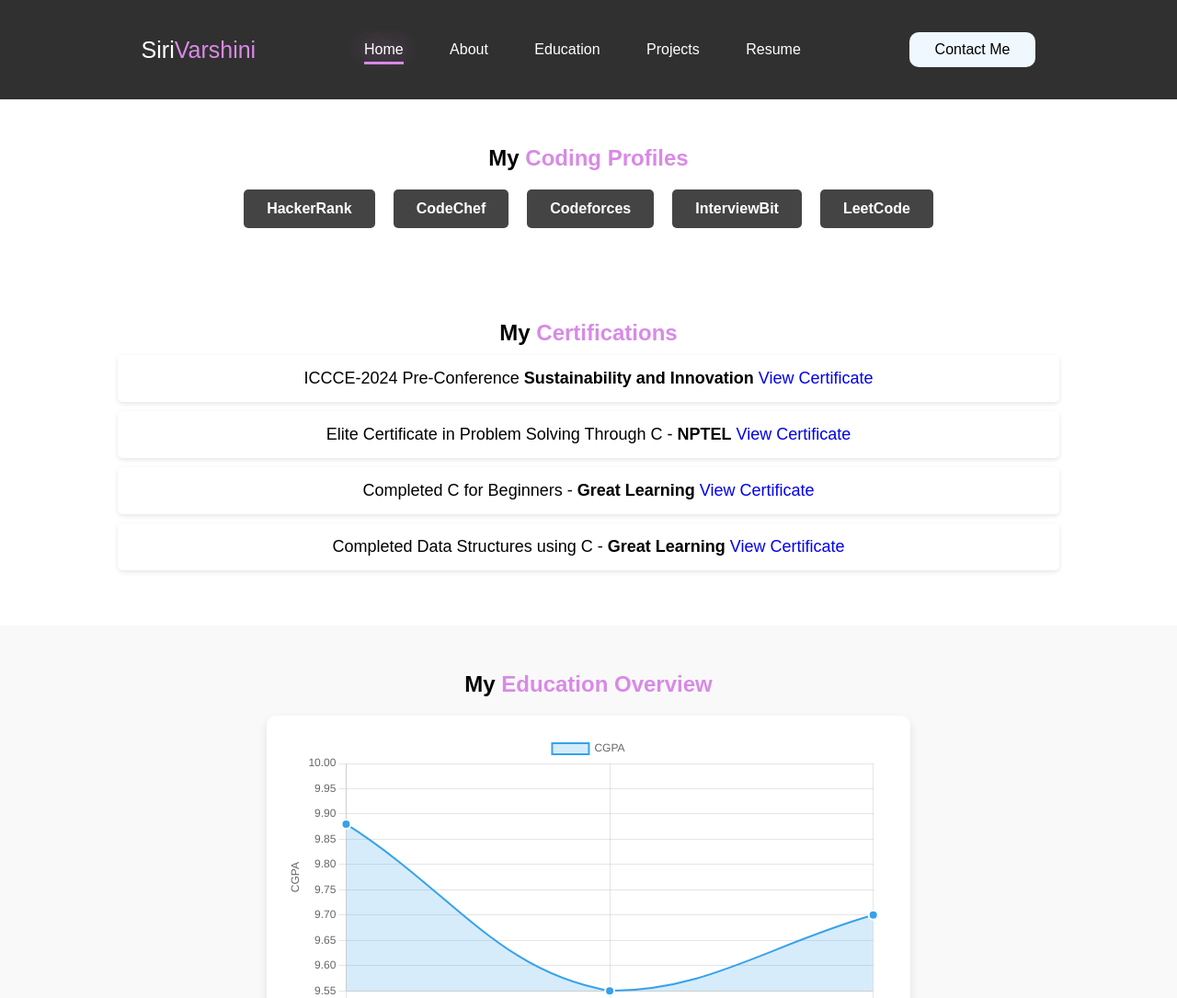
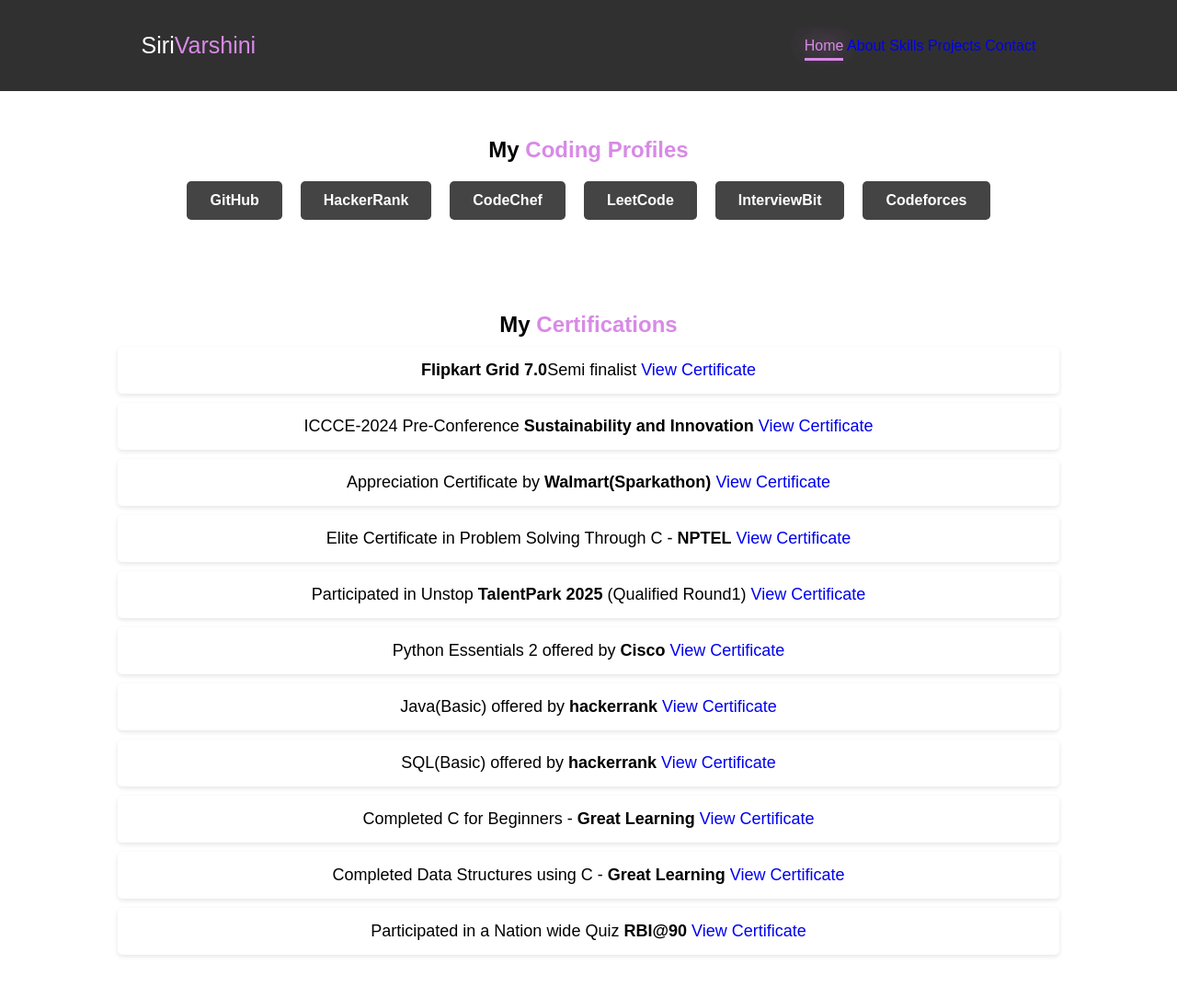
Before and after one commit to Siri-varshini-43/personal_portfolio, a plain HTML site: page education.html in a window 1280 px wide. Shown: the top 1085 px of the page at 92% size. Drawn offline with nearby package versions, Linux system fonts and the light colour scheme.

Commit message:
education.html

```diff
--- a/education.html
+++ b/education.html
@@ -10,26 +10,26 @@
 
 </head>
 <body>
-    <header class="header">
-        <a href="#" class="logo">Siri<span>Varshini</span></a>
-        <nav class="navbar">
+    <header>
+        <a href="#home" class="logo">Siri<span style="color: #d88ae6;">Varshini</span></a>
+        <nav>
             <a href="#home" class="active">Home</a>
             <a href="#about">About</a>
-            <a href="education.html">Education</a>
+            <a href="#skills">Skills</a>
             <a href="#projects">Projects</a>
-            <a href="assets/Siri_Varshini_Resume (1).pdf" download="Siri_Varshini_Resume (1).pdf">Resume</a>
+            <a href="#contact">Contact</a>
         </nav>
-        <a href="#contact" class="contact">Contact Me</a>
     </header>
 
     <section id="coding-profiles" class="profiles">
         <h1>My <span>Coding Profiles</span></h1>
         <div class="profile-links">
+            <a href="https://github.com/Siri-varshini-43" target="_blank" class="profile">GitHub</a>
             <a href="https://www.hackerrank.com/sirivarshini43" target="_blank" class="profile">HackerRank</a>
             <a href="https://www.codechef.com/users/siri_varshini" target="_blank" class="profile">CodeChef</a>
+            <a href="https://leetcode.com/u/siri_varshini43/" target="_blank" class="profile">LeetCode</a>
+            <a href="https://www.interviewbit.com/profile/siri-varshini_903/" target="_blank" class="profile">InterviewBit</a>
             <a href="https://codeforces.com/profile/siri_varshini" target="_blank" class="profile">Codeforces</a>
-            <a href="https://www.interviewbit.com/profile/siri-varshini_903/" target="_blank" class="profile">InterviewBit</a>
-            <a href="https://leetcode.com/u/siri_varshini43/" target="_blank" class="profile">LeetCode</a>
         </div>
     </section>
 
@@ -37,20 +37,48 @@
         <h1>My <span>Certifications</span></h1>
         <ul>
             <li>
+                <b>Flipkart Grid 7.0</b>Semi finalist
+                <a href="#" target="_blank" class="view-btn">View Certificate</a>
+            </li>
+            <li>
                 ICCCE-2024 Pre-Conference <b>Sustainability and Innovation</b>
-                <a href="documents/ICCCE_2024_Certificate.pdf" target="_blank" class="view-btn">View Certificate</a>
+                <a href="https://drive.google.com/file/d/1t0hsC6pg7RpX45hluI8peME_DNwC-hiv/view?usp=drivesdk" target="_blank" class="view-btn">View Certificate</a>
+            </li>
+            <li>
+                Appreciation Certificate by <b>Walmart(Sparkathon)</b>
+                <a href="https://drive.google.com/file/d/1so2D0IIZl8sSutdDDtu7KeRQb0KGHLVW/view?usp=drivesdk" target="_blank" class="view-btn">View Certificate</a>
             </li>
             <li>
                 Elite Certificate in Problem Solving Through C - <b>NPTEL</b>
-                <a href="documents/Problem Solving Through Programming In C.pdf" target="_blank" class="view-btn">View Certificate</a>
+                <a href="https://drive.google.com/file/d/1j9dilCf9GR2XHPw11G1c7cdVtmSVJJk1/view?usp=drive_link" target="_blank" class="view-btn">View Certificate</a>
+            </li>
+            <li>
+                Participated in Unstop <b>TalentPark 2025</b> (Qualified Round1)
+                <a href="https://drive.google.com/file/d/13g72awvIHIHjdOhZlfVq0OcqVAuBO8zu/view?usp=drive_link" target="_blank" class="view-btn">View Certificate</a>
+            </li>
+            <li>
+                Python Essentials 2 offered by <b>Cisco</b>
+                <a href="https://drive.google.com/file/d/1UW7yZwlSBszSsDj9pQ-uyl7fnleqQyyp/view?usp=drive_link" target="_blank" class="view-btn">View Certificate</a>
+            </li>
+            <li>
+                Java(Basic) offered by <b>hackerrank</b>
+                <a href="https://drive.google.com/file/d/1NH4hnM1spTE19X78rnNQT5MlamdVddVx/view?usp=drive_link" target="_blank" class="view-btn">View Certificate</a>
+            </li>
+            <li>
+                SQL(Basic) offered by <b>hackerrank</b>
+                <a href="https://drive.google.com/file/d/15A8GKEuO77b5v6oi8loX8GNN1LXP4ZYh/view?usp=drive_link" target="_blank" class="view-btn">View Certificate</a>
             </li>
             <li>
                 Completed C for Beginners - <b>Great Learning</b>
-                <a href="documents/C_Beginners_GreatLearning.pdf" target="_blank" class="view-btn">View Certificate</a>
+                <a href="https://drive.google.com/file/d/1RHJJPEwc_QnymiscJnlOuYoAXdVthokG/view?usp=drive_link" target="_blank" class="view-btn">View Certificate</a>
             </li>
             <li>
                 Completed Data Structures using C - <b>Great Learning</b>
-                <a href="documents/DS_C_GreatLearning.pdf" target="_blank" class="view-btn">View Certificate</a>
+                <a href="https://drive.google.com/file/d/1zz0Kaasvu6neMFfhTxt8RvHqB2YY1dXo/view?usp=drive_link" target="_blank" class="view-btn">View Certificate</a>
+            </li>
+            <li>
+                Participated in a Nation wide Quiz <b>RBI@90</b>
+                <a href="https://drive.google.com/file/d/1zk05BOQFEEQI36aoSHdBx2Wwa9c8SJOC/view?usp=drive_link" target="_blank" class="view-btn">View Certificate</a>
             </li>
         </ul>
     </section>
```
